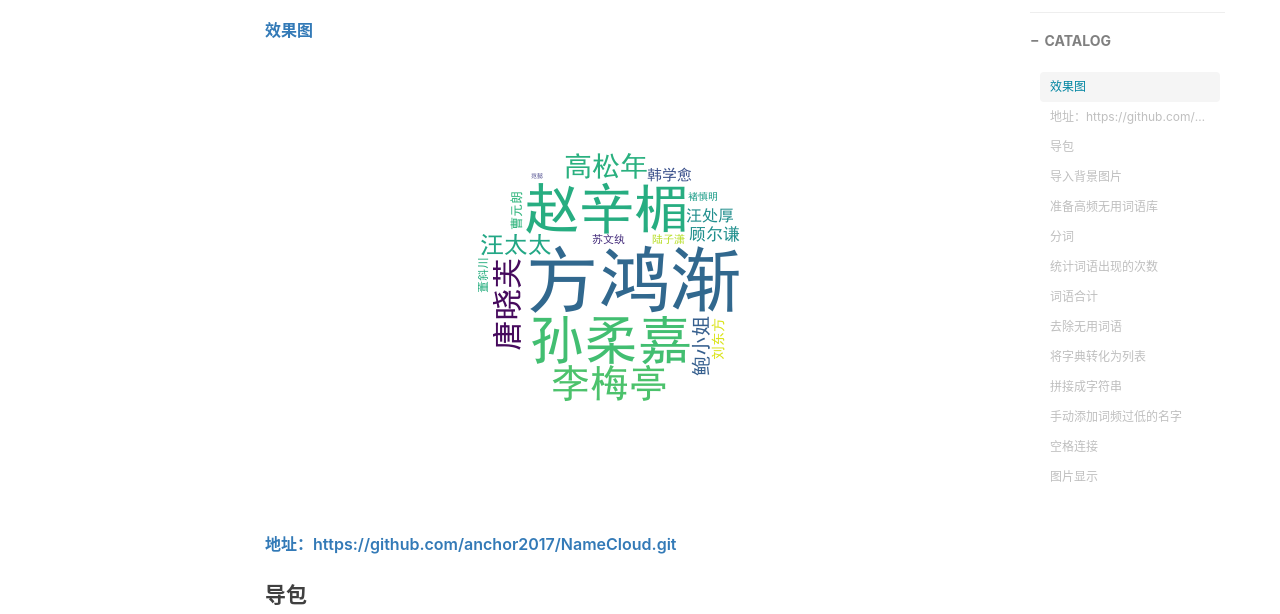
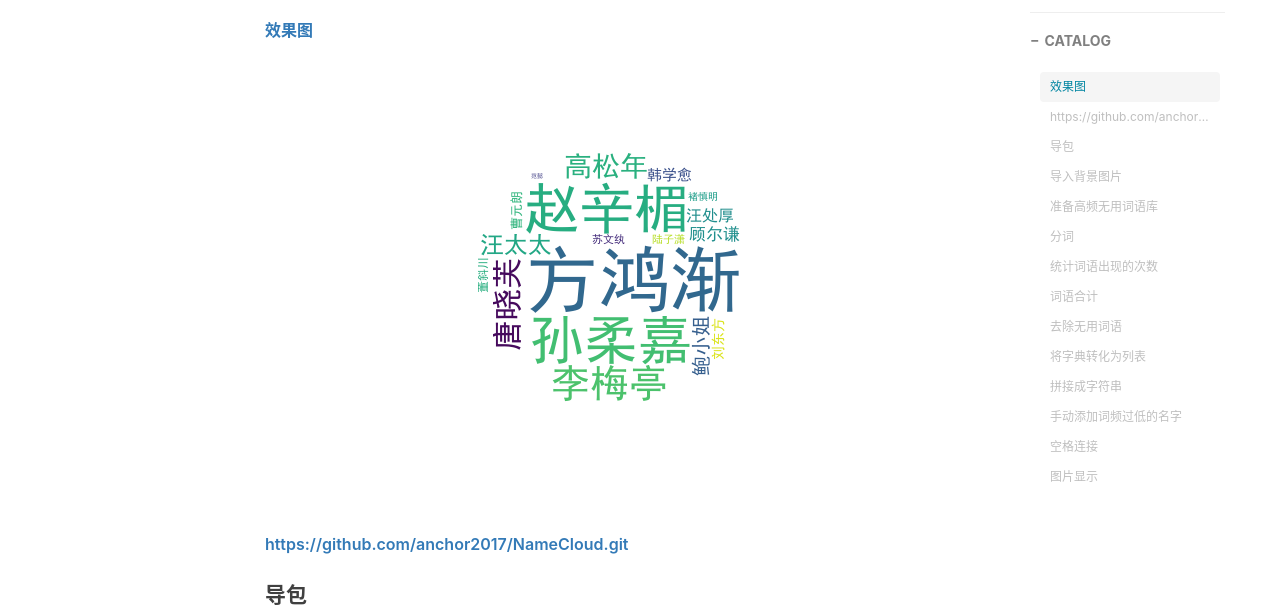
Before and after one commit to anchor2017/anchor2017.github.io, a Jekyll site: the page built from _posts/2019-07-16-python-词云-2019.md, in a window 1280 px wide and 900 px high, scrolled down 394 px. Shown: the part 151-765 px from the top of the window. Built offline with Jekyll 4.4.1, drawn with Linux system fonts in a browser that asks for light colours; nearby versions of some CDN libraries; comment, search, counter and statistics services are not loaded.

Commit message:
Update 2019-07-16-python-词云-2019.md

````diff
--- a/_posts/2019-07-16-python-词云-2019.md
+++ b/_posts/2019-07-16-python-词云-2019.md
@@ -15,7 +15,7 @@ tags:
 
 ###### [效果图](https://raw.githubusercontent.com/anchor2017/anchor2017.github.io/master/img/wcWordCloud.png)
 ![](https://raw.githubusercontent.com/anchor2017/anchor2017.github.io/master/img/wcWordCloud.png)
-###### [地址：https://github.com/anchor2017/NameCloud.git](https://github.com/anchor2017/NameCloud.git)
+###### [https://github.com/anchor2017/NameCloud.git](https://github.com/anchor2017/NameCloud.git)
 
 #### 导包
 ```
````
